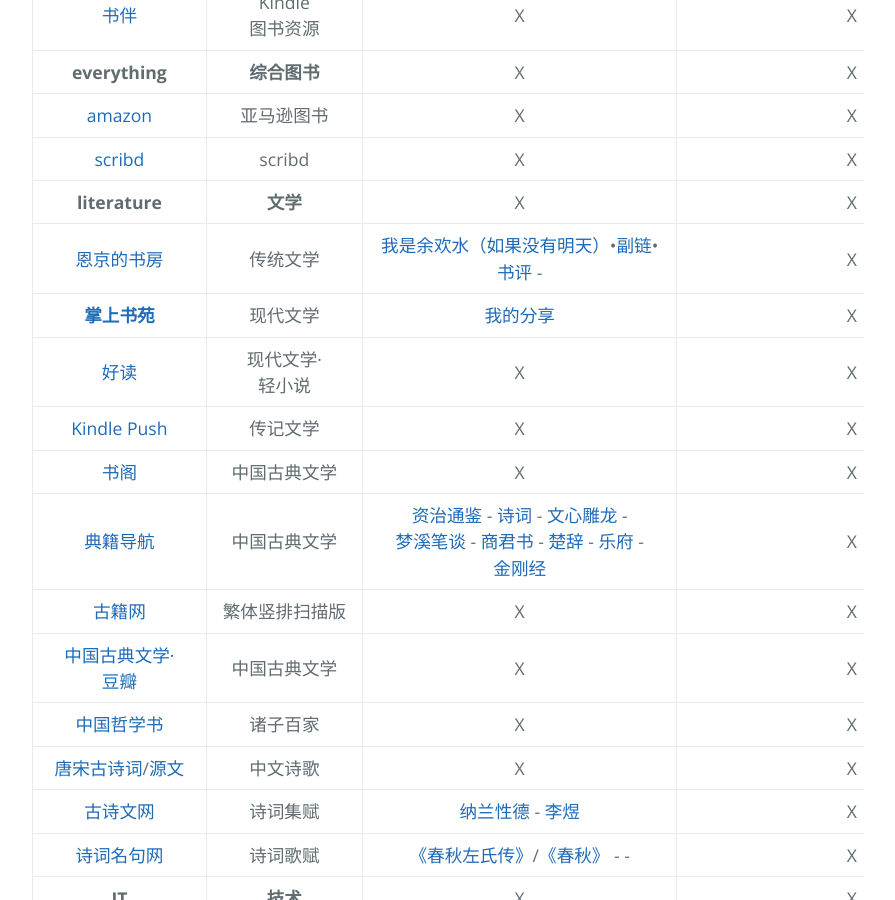
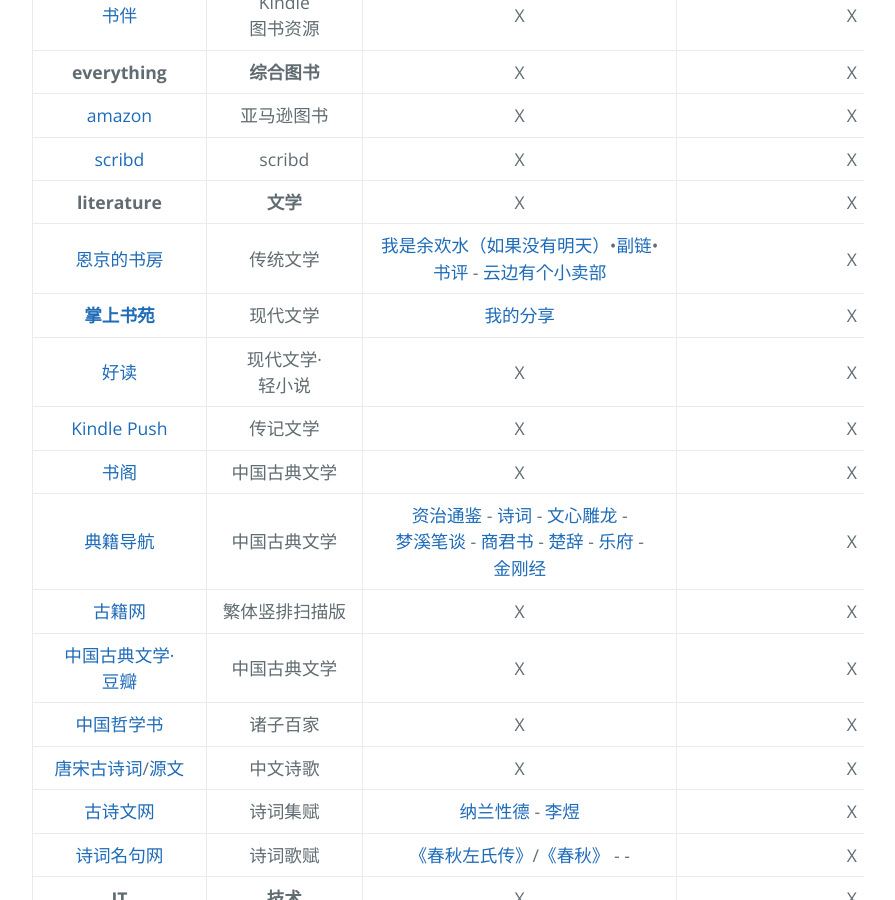
Before and after one commit to AmbroseRen/test, a Jekyll site: the page built from Library/BookSearch.md, in a window 1280 px wide and 900 px high, scrolled down 871 px. Shown: the whole window, without its empty margins (192-1087 px from the left). Built offline with Jekyll 4.4.1, drawn with Linux system fonts in a browser that asks for light colours; our own code applies the rules of GitHub Pages for plain Markdown files; the repository's description, which GitHub fills in, is left out.

Commit message:
Update BookSearch.md

```diff
--- a/Library/BookSearch.md
+++ b/Library/BookSearch.md
@@ -23,7 +23,7 @@
 | [amazon](https://www.amazon.com/b?node=283155) | 亚马逊图书 | X | X | X |
 | [scribd](https://www.scribd.com/) | scribd | X | X | X |
 | __literature__ | __文学__ | X | X | X |
-| [恩京的书房](https://www.enjing.com/) | 传统文学 | [我是余欢水（如果没有明天）](https://www.kunnu.com/yuhuanshui/)•[副链](https://www.51shucheng.net/shehui/ruguomeiyoumingtian)•[书评](https://www.enjing.com/wenxue/32589.htm) - []() | X | X |
+| [恩京的书房](https://www.enjing.com/) | 传统文学 | [我是余欢水（如果没有明天）](https://www.kunnu.com/yuhuanshui/)•[副链](https://www.51shucheng.net/shehui/ruguomeiyoumingtian)•[书评](https://www.enjing.com/wenxue/32589.htm) - [云边有个小卖部](https://cdn.jsdelivr.net/gh/AmbroseRen/Picture@master/book/Literature/Poem/云边有个小卖部 - 张嘉佳.pdf) | X | X |
 | __[掌上书苑](https://www.soepub.com/)__ | 现代文学 | [我的分享](https://www.soepub.com/myspace/3) | X | X |
 | [好读](http://www.haodoo.net/) | 现代文学·轻小说 | X | X | X |
 | [Kindle Push](https://book.einverne.info/) | 传记文学 | X | X | X |
```
